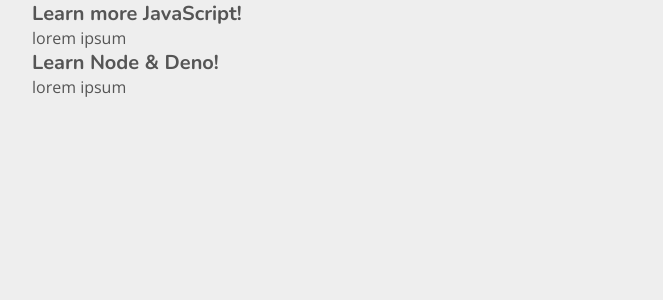
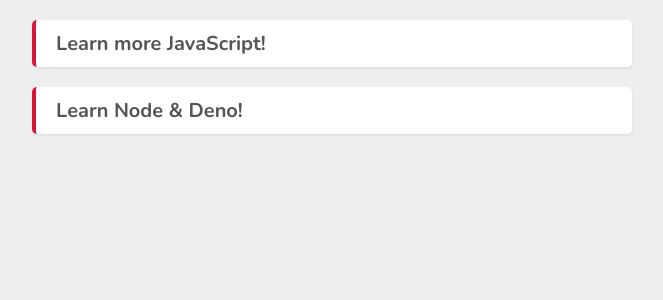
Before and after one commit to Mostakimul/vue-project-manager, a Vue app: page / in a window 1280 px wide. Shown: the top 300 px of the page, without its empty margins (308-971 px from the left). Built offline with nearby package versions, Linux system fonts and the light colour scheme; data requests are answered from the project's data file.

Commit message:
project to a single component and animation

```diff
--- /dev/null
+++ b/src/components/SingleProject.vue
@@ -0,0 +1,53 @@
+<template>
+  <div class="project">
+    <div @click="showDetails = !showDetails" class="project__title">
+      <h3>{{ project.title }}</h3>
+    </div>
+    <transition name="fade">
+      <div v-if="showDetails" class="project__details">
+        <p>{{ project.details }}</p>
+      </div>
+    </transition>
+  </div>
+</template>
+
+<script>
+export default {
+  props: {
+    project: {
+      type: Object,
+    },
+  },
+  data() {
+    return {
+      showDetails: false,
+    };
+  },
+};
+</script>
+
+<style lang="scss">
+.project {
+  margin: 2rem auto;
+  background: #fff;
+  padding: 1rem 2rem;
+  border-radius: 0.5rem;
+  box-shadow: 1px 2px 3px rgba(0, 0, 0, 0.05);
+  border-left: 0.4rem solid crimson;
+
+  &__title {
+    cursor: pointer;
+  }
+  // &__details {
+  // }
+  .fade-enter-active,
+  .fade-leave-active {
+    transition: opacity 0.5s ease;
+  }
+
+  .fade-enter-from,
+  .fade-leave-to {
+    opacity: 0;
+  }
+}
+</style>
--- a/src/views/Home.vue
+++ b/src/views/Home.vue
@@ -2,18 +2,20 @@
   <section>
     <div v-if="projects.length" class="projects">
       <div v-for="project in projects" :key="project.id">
-        <h3 class="projects__title">{{ project.title }}</h3>
-        <p class="projects__details">{{ project.details }}</p>
+        <SingleProject :project="project" />
       </div>
     </div>
   </section>
 </template>
 
 <script>
-// @ is an alias to /src
+import SingleProject from '../components/SingleProject.vue';
 
 export default {
   name: 'Home',
+  components: {
+    SingleProject,
+  },
   data() {
     return {
       projects: [],
```
